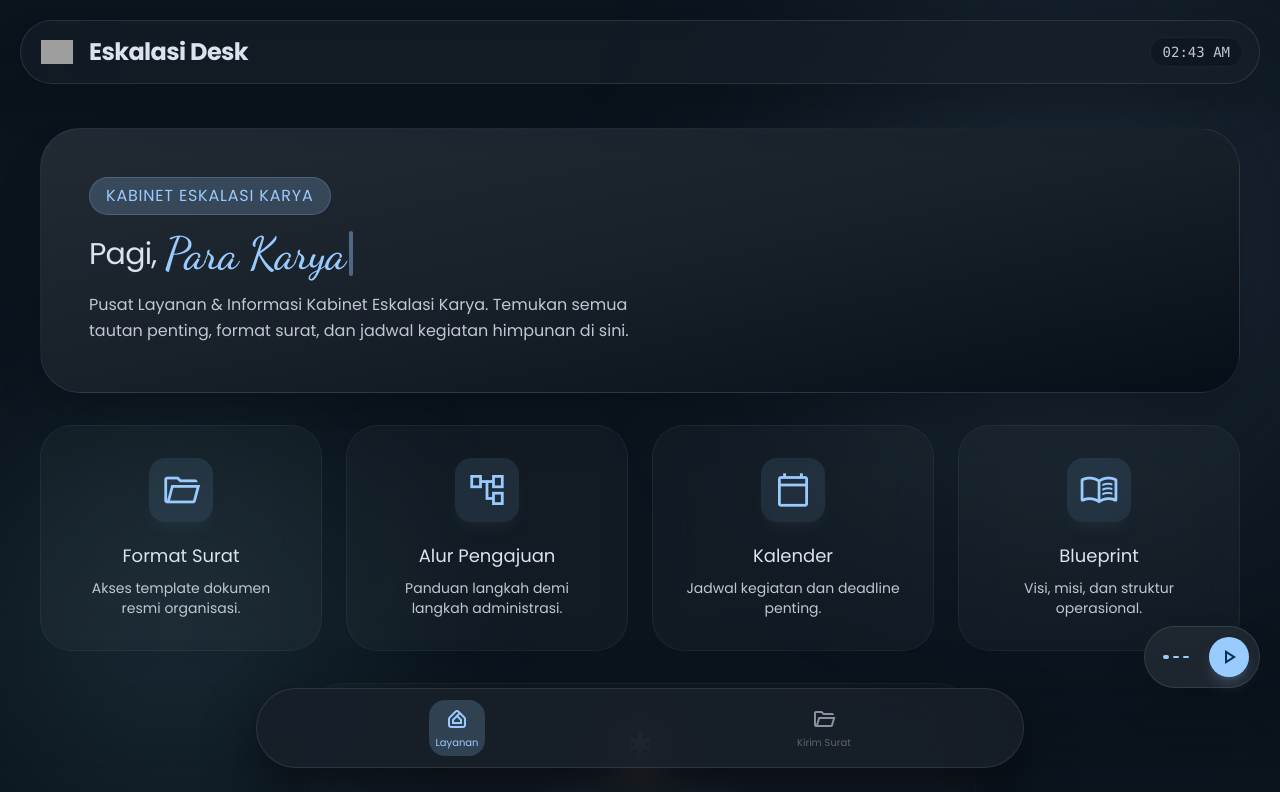
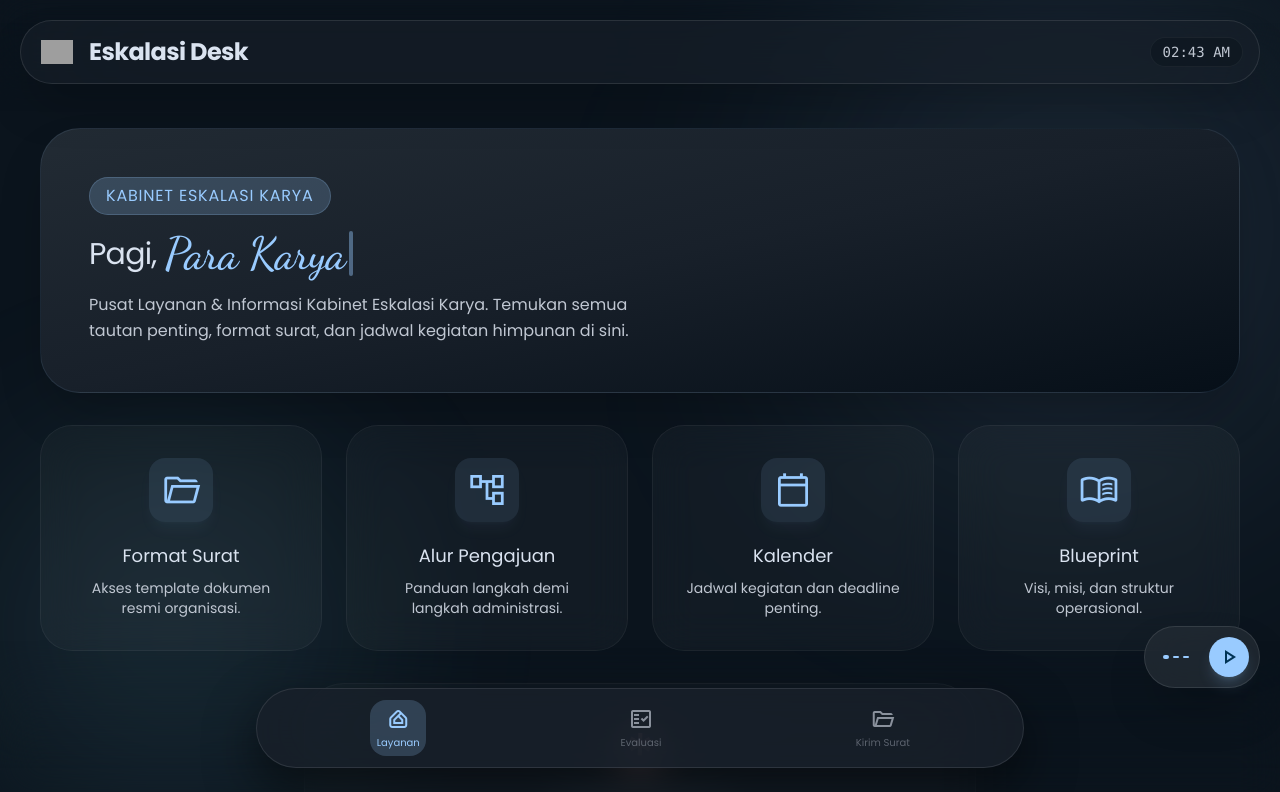
Before and after one commit to AndriPr/Eskalasi-Karya-Desk, a React (Vite) app: page / in a window 1280 px wide. Shown: the top 792 px of the page. Built offline with nearby package versions, Linux system fonts and the light colour scheme; grey boxes are pictures that could not be loaded.

Commit message:
Add Evaluasi menu to bottom navigation bar

```diff
--- a/src/App.jsx
+++ b/src/App.jsx
@@ -544,6 +544,10 @@ function App() {
                     <span className="font-label-sm text-[10px] mt-1">Layanan</span>
                 </a>
                 <a className="flex flex-col items-center justify-center text-outline hover:text-primary transition-colors group" href="#">
+                    <motion.span whileHover={{ scale: 1.1 }} whileTap={{ scale: 0.9 }} className="material-symbols-outlined">fact_check</motion.span>
+                    <span className="font-label-sm text-[10px] mt-1 opacity-60 group-hover:opacity-100 transition-opacity">Evaluasi</span>
+                </a>
+                <a className="flex flex-col items-center justify-center text-outline hover:text-primary transition-colors group" href="#">
                     <motion.span whileHover={{ scale: 1.1 }} whileTap={{ scale: 0.9 }} className="material-symbols-outlined">folder_open</motion.span>
                     <span className="font-label-sm text-[10px] mt-1 opacity-60 group-hover:opacity-100 transition-opacity">Kirim Surat</span>
                 </a>
```
